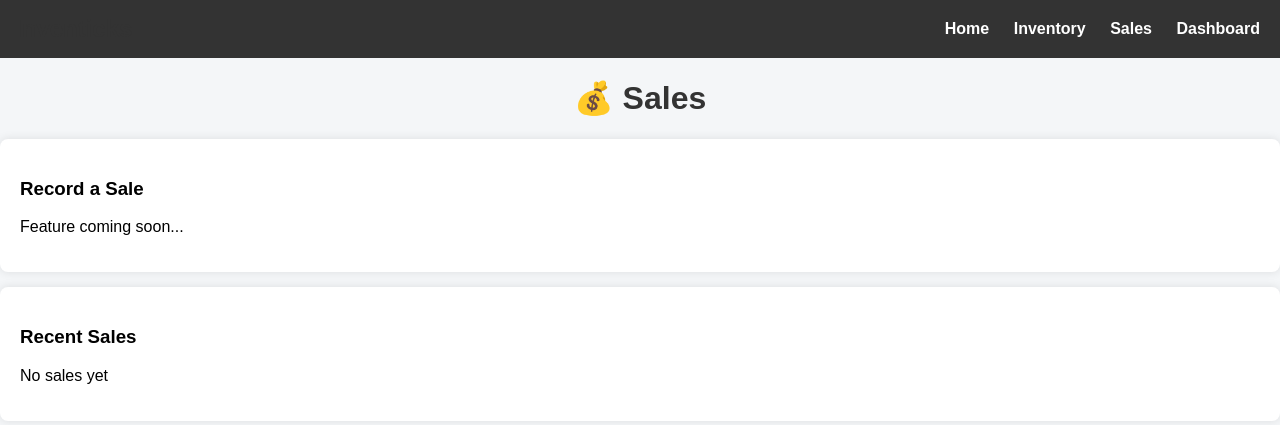
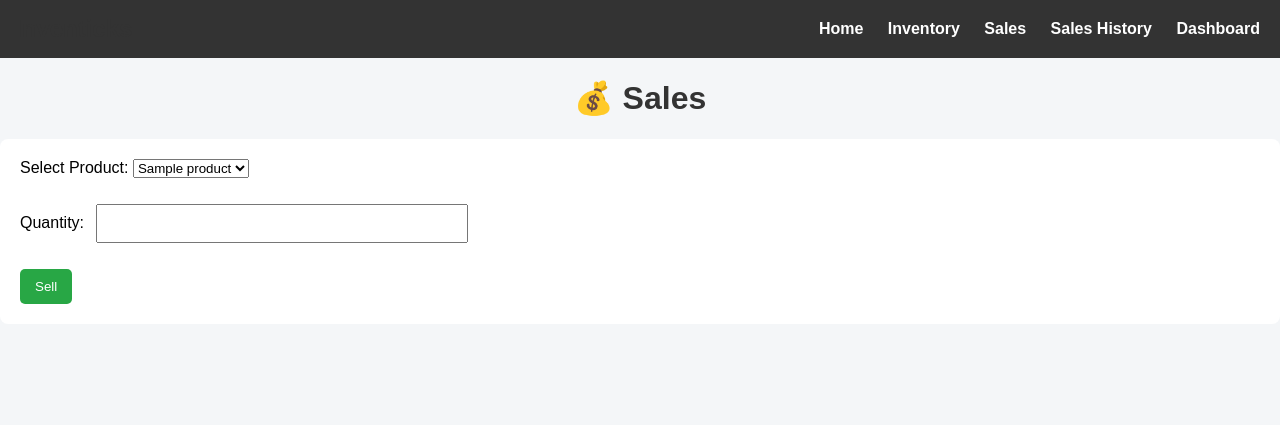
Before and after one commit to HetDedhia21/Inventicks, a Flask app: template templates/sales.html in a window 1280 px wide. Shown: the top 425 px of the page. Run offline with Flask 3, Linux system fonts and the light colour scheme; the template is opened without the code that fills it: most values are stand-ins (such as "Sample title", 1, 10 or a date in 2020).

Commit message:
Updated sales with transaction recording and sales history page

```diff
--- a/app.py
+++ b/app.py
@@ -87,9 +87,65 @@ def edit_product(id):
 def dashboard():
     return render_template('dashboard.html')
 
-@app.route('/sales')
+@app.route('/sales', methods=['GET', 'POST'])
 def sales():
-    return render_template('sales.html')
+    conn = sqlite3.connect('database.db')
+    cursor = conn.cursor()
+
+    message = ""
+
+    if request.method == 'POST':
+        product_id = request.form['product_id']
+        quantity_sold = int(request.form['quantity'])
+
+        # Get product details
+        cursor.execute("SELECT name, quantity, price FROM products WHERE id = ?", (product_id,))
+        product = cursor.fetchone()
+
+        name, current_quantity, price = product
+
+        # 🚨 VALIDATION
+        if quantity_sold > current_quantity:
+            message = "❌ Not enough stock!"
+        else:
+            # Update product quantity
+            new_quantity = current_quantity - quantity_sold
+            cursor.execute("UPDATE products SET quantity = ? WHERE id = ?", (new_quantity, product_id))
+
+            # Save sale
+            total_price = quantity_sold * price
+            cursor.execute(
+                "INSERT INTO sales (product_id, quantity_sold, total_price) VALUES (?, ?, ?)",
+                (product_id, quantity_sold, total_price)
+            )
+
+            conn.commit()
+            message = "✅ Sale recorded successfully!"
+
+    # Fetch products
+    cursor.execute("SELECT id, name FROM products")
+    products = cursor.fetchall()
+
+    conn.close()
+
+    return render_template('sales.html', products=products, message=message)
+
+@app.route('/sales-history')
+def sales_history():
+    conn = sqlite3.connect('database.db')
+    cursor = conn.cursor()
+
+    cursor.execute('''
+        SELECT products.name, sales.quantity_sold, sales.total_price, sales.date
+        FROM sales
+        JOIN products ON sales.product_id = products.id
+        ORDER BY sales.date DESC
+    ''')
+
+    sales = cursor.fetchall()
+    conn.close()
+
+    return render_template('sales_history.html', sales=sales)
 
 if __name__ == '__main__':
     app.run(debug=True)
--- a/templates/dashboard.html
+++ b/templates/dashboard.html
@@ -13,6 +13,7 @@
         <a href="/">Home</a>
         <a href="/inventory">Inventory</a>
         <a href="/sales">Sales</a>
+        <a href="/sales-history">Sales History</a>
         <a href="/dashboard">Dashboard</a>
     </div>
 </div>
--- a/templates/edit_product.html
+++ b/templates/edit_product.html
@@ -13,6 +13,7 @@
         <a href="/">Home</a>
         <a href="/inventory">Inventory</a>
         <a href="/sales">Sales</a>
+        <a href="/sales-history">Sales History</a>
         <a href="/dashboard">Dashboard</a>
     </div>
 </div>
--- a/templates/index.html
+++ b/templates/index.html
@@ -13,6 +13,7 @@
         <a href="/">Home</a>
         <a href="/inventory">Inventory</a>
         <a href="/sales">Sales</a>
+        <a href="/sales-history">Sales History</a>
         <a href="/dashboard">Dashboard</a>
     </div>
 </div>
--- a/templates/inventory.html
+++ b/templates/inventory.html
@@ -13,6 +13,7 @@
         <a href="/">Home</a>
         <a href="/inventory">Inventory</a>
         <a href="/sales">Sales</a>
+        <a href="/sales-history">Sales History</a>
         <a href="/dashboard">Dashboard</a>
     </div>
 </div>
--- a/templates/sales.html
+++ b/templates/sales.html
@@ -13,21 +13,36 @@
         <a href="/">Home</a>
         <a href="/inventory">Inventory</a>
         <a href="/sales">Sales</a>
+        <a href="/sales-history">Sales History</a>
         <a href="/dashboard">Dashboard</a>
     </div>
 </div>
 
+{% if message %}
+    <p style="text-align:center; font-weight:bold;">{{ message }}</p>
+{% endif %}
+
 <h1>💰 Sales</h1>
 
-<div class="card">
-    <h3>Record a Sale</h3>
-    <p>Feature coming soon...</p>
-</div>
+<form method="POST">
 
-<div class="card">
-    <h3>Recent Sales</h3>
-    <p>No sales yet</p>
-</div>
+    <label>Select Product:</label>
+    <select name="product_id">
+        {% for product in products %}
+            <option value="{{ product[0] }}">{{ product[1] }}</option>
+        {% endfor %}
+    </select>
+
+    <br><br>
+
+    <label>Quantity:</label>
+    <input type="number" name="quantity" required>
+
+    <br><br>
+
+    <button type="submit">Sell</button>
+
+</form>
 
 </body>
 </html>
```
Also changed, not shown: templates/sales_history.html (added, +31 -0 lines).
